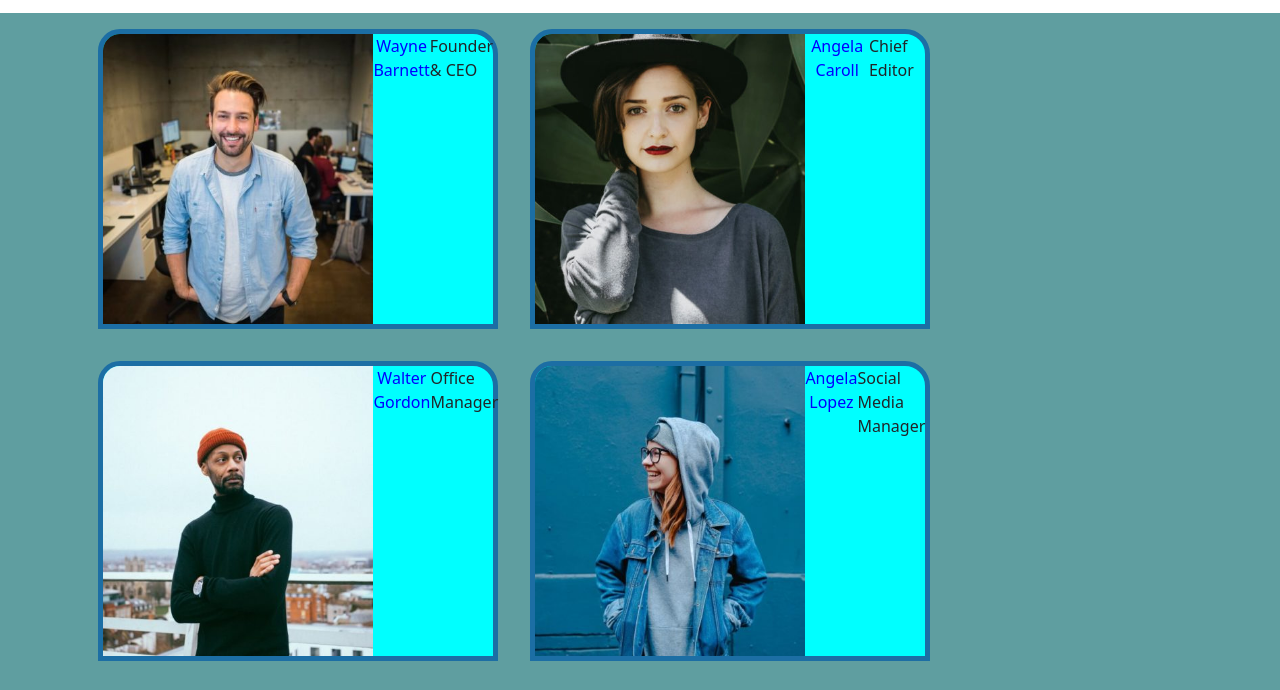
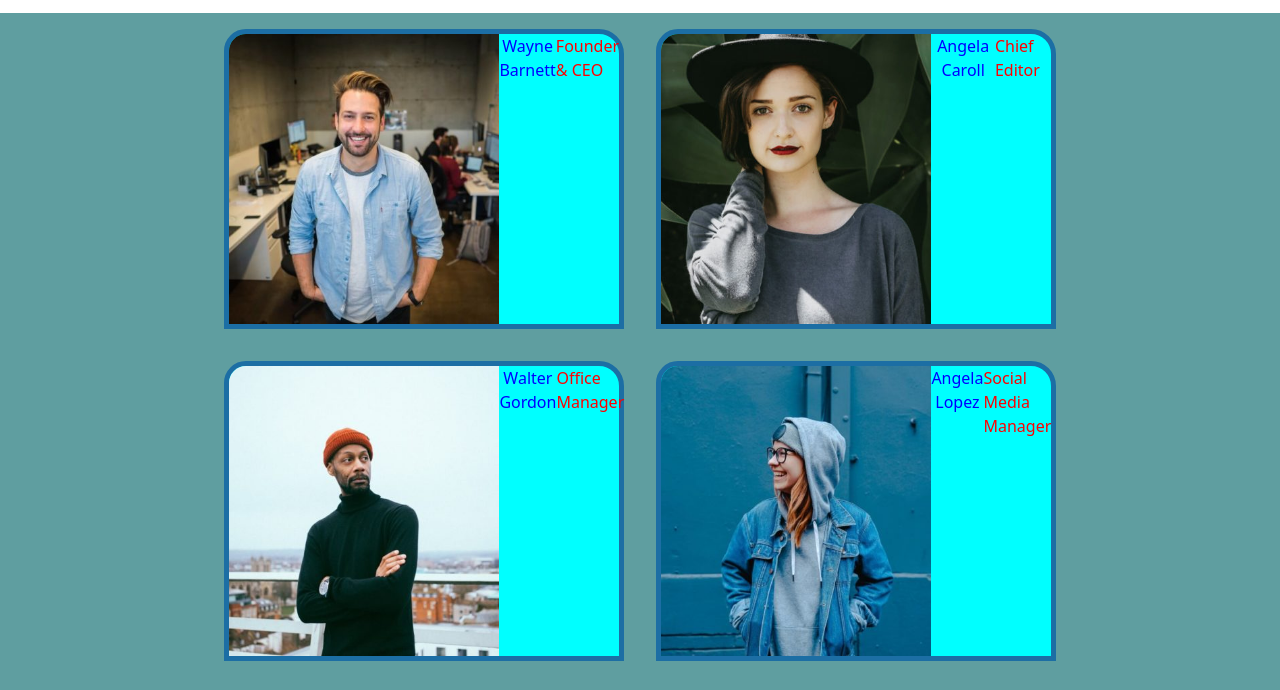
Before and after one commit to FrancescoLoCasto/js-our-team, a plain HTML site: page index.html in a window 1280 px wide. Shown: the part 51-741 px from the top of the page. Drawn offline with nearby package versions, Linux system fonts and the light colour scheme.

Commit message:
Complete exercise

```diff
--- a/css/Style.css
+++ b/css/Style.css
@@ -25,3 +25,7 @@ h1{
 main{
    background-color: cadetblue;
 }
+
+p{
+   color: red;
+}
--- a/index.html
+++ b/index.html
@@ -34,7 +34,7 @@
          <div class="container">
             <div class="row">
                <div class="col-12">
-                  <div id="mainBox" class="d-flex flex-wrap"></div>
+                  <div id="mainBox" class="d-flex flex-wrap justify-content-center"></div>
                </div>
             </div>
          </div>
```
